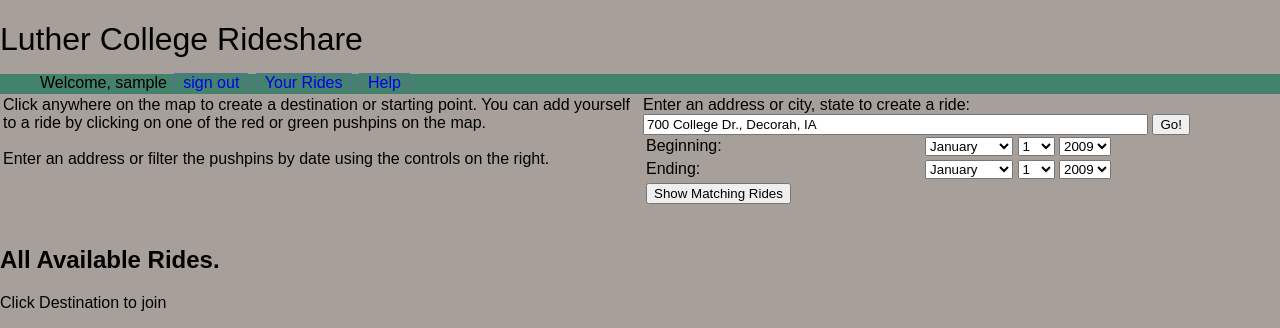
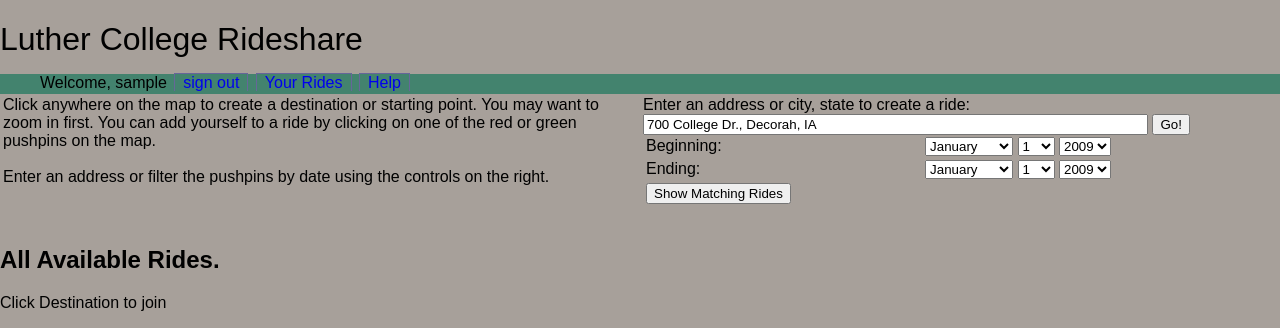
Before and after one commit to bnmnetp/rideshare_old, a Django app: template trunk/prototype/templates/index.html in a window 1280 px wide. Shown: the top 328 px of the page. Run offline with Django 3.2, Linux system fonts and the light colour scheme; the template is opened without the code that fills it: most values are stand-ins (such as "Sample title", 1, 10 or a date in 2020); some libraries are stand-ins or nearby versions.

Commit message:
Add instruction about zooming in before clicking.

```diff
--- a/trunk/prototype/templates/index.html
+++ b/trunk/prototype/templates/index.html
@@ -52,7 +52,7 @@
 <tr>
 <td width=50%>
        Click anywhere on the map to create a
-       destination or starting point.  You can
+       destination or starting point. You may want to zoom in first. You can
        add yourself to a ride by clicking on one of the red or
        green pushpins on the map.  <br><br>
        Enter an address or filter the pushpins by date using the
```
